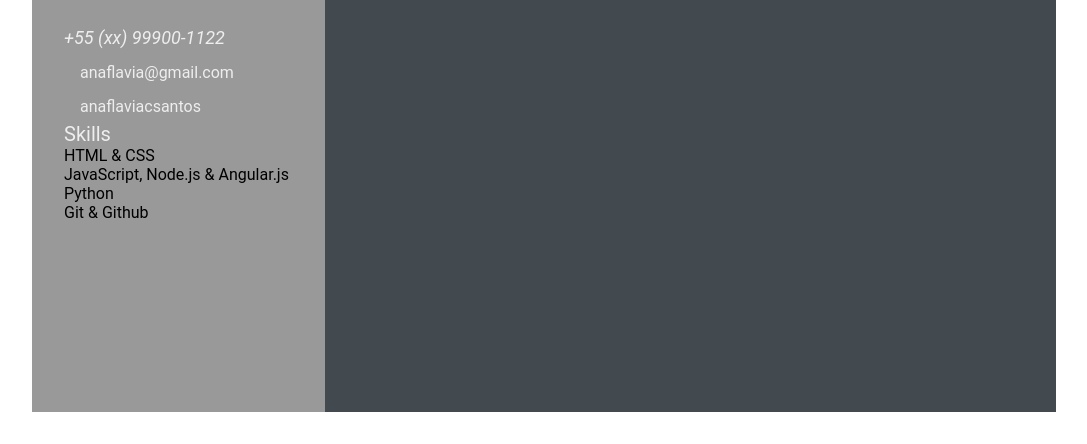
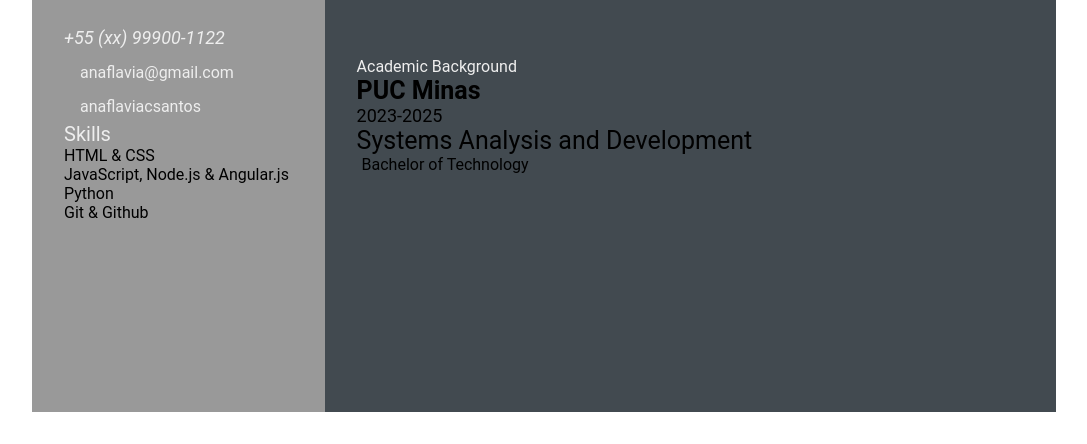
Before and after one commit to anaflaviacsantos/devweek.github.io, a plain HTML site: page index.html in a window 1280 px wide. Shown: the part 420-864 px from the top of the page, without its empty margins (96-1183 px from the left). Drawn offline with Linux system fonts and the light colour scheme.

Commit message:
feat-and-academy

```diff
--- a/index.html
+++ b/index.html
@@ -65,7 +65,17 @@
                             <p class="exp-desc">Worked as a intern, supporting the Microsoft's team with simples things of HTML, CSS and JavaScript</p>
                         </div>
                     </div>
-
+                </section>
+                <section class="education gap">
+                    <div class="right-title">Academic Background</div>
+                    <div class="education-left">
+                        <p class="education-school-name">PUC Minas</p>
+                        <p class="educationp-time-period">2023-2025</p>
+                    </div>
+                    <div class="education-right">
+                        <p class="education-subject">Systems Analysis and Development</p>
+                        <p class="education-desc">Bachelor of Technology</p>
+                    </div>
                 </section>
             </div>
         </section>
```
